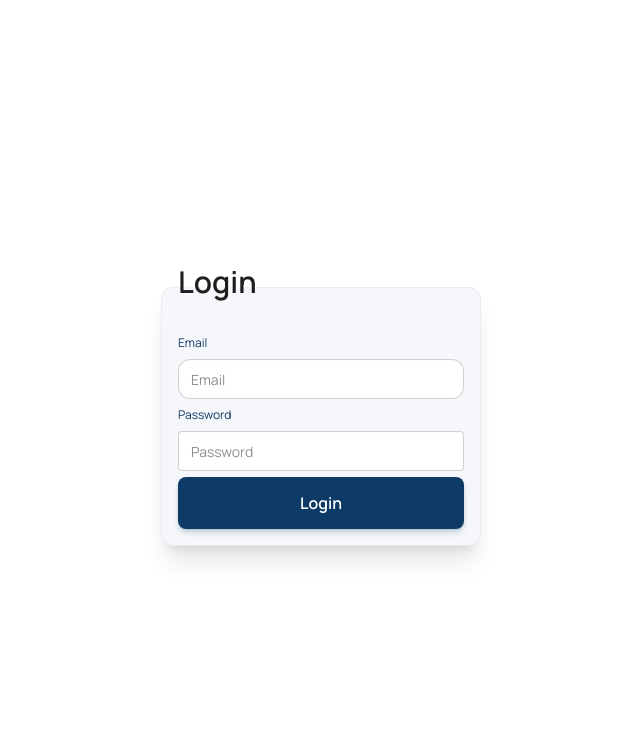
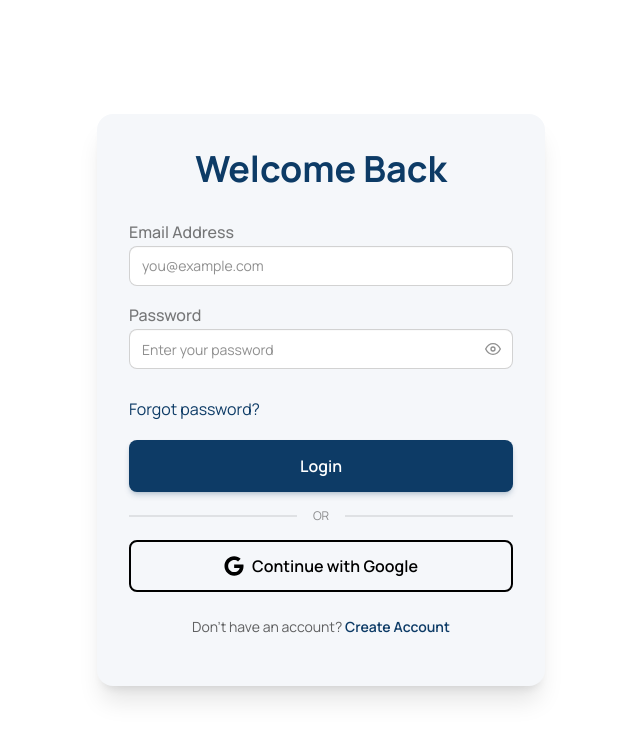
Before and after one commit to khorshedsadhin/eTuitionBd-client, a React (Vite) app: page /login in a window 1280 px wide. Shown: the top 740 px of the page, without its empty margins (319-959 px from the left). Built offline with nearby package versions, Linux system fonts and the light colour scheme; no server answers.

Commit message:
designed the login page

```diff
--- a/package.json
+++ b/package.json
@@ -16,6 +16,7 @@
     "@tanstack/react-query-devtools": "^5.91.1",
     "axios": "^1.13.2",
     "firebase": "^12.6.0",
+    "framer-motion": "^12.23.26",
     "react": "^19.2.0",
     "react-dom": "^19.2.0",
     "react-hook-form": "^7.68.0",
--- a/src/components/Shared/Button/Button.jsx
+++ b/src/components/Shared/Button/Button.jsx
@@ -34,8 +34,8 @@ const Button = ({
       ? "border-2 border-accent text-accent hover:bg-accent hover:text-black"
       : "bg-accent text-black hover:bg-accent/90 shadow-md shadow-accent/20 border-2 border-transparent",
 
-    ghost:
-      "bg-transparent text-primary hover:bg-base-200 border-2 border-transparent",
+    blackOutline:
+      "border-2 border-black text-black hover:bg-black hover:text-white",
 
     error: "bg-error text-white hover:bg-error/90 border-2 border-transparent",
   };
--- a/src/pages/Login/Login.jsx
+++ b/src/pages/Login/Login.jsx
@@ -1,22 +1,134 @@
-import React from "react";
+import React, { useState } from "react";
+import { useForm } from "react-hook-form";
+import { Link } from "react-router";
+import { motion } from "framer-motion";
+import { FiEye, FiEyeOff } from "react-icons/fi";
+import { FaGoogle } from "react-icons/fa";
 import Button from "../../components/Shared/Button/Button";
 
 const Login = () => {
+	const [showPassword, setShowPassword] = useState(false);
+	const {
+		register,
+		handleSubmit,
+		formState: { errors },
+	} = useForm();
+
+	const onSubmit = (data) => {
+		console.log("Login Data:", data);
+	};
+
+	const handleGoogleLogin = () => {
+		console.log("Google Login Clicked");
+	};
+
 	return (
-		<div className="flex items-center justify-center min-h-screen">
-			<fieldset className="fieldset shadow-xl bg-base-200 border-base-300 rounded-xl w-xs border p-4">
-				<legend className="fieldset-legend">
-          <h4>Login</h4>
-        </legend>
+		<div className="flex min-h-screen items-center justify-center bg-base-100 px-4 py-10">
+			<motion.div
+				initial={{ opacity: 0, scale: 0.95 }}
+				animate={{ opacity: 1, scale: 1 }}
+				transition={{ duration: 0.3, ease: "easeOut" }}
+				className="w-full max-w-md overflow-hidden rounded-2xl bg-base-200 shadow-xl"
+			>
+				<div className="p-8">
+					<div className="text-center">
+						<h3 className="text-primary font-bold">Welcome Back</h3>
+					</div>
 
-				<label className="label text-primary">Email</label>
-				<input type="email" className="input rounded-xl" placeholder="Email" />
+					{/* form */}
+					<form onSubmit={handleSubmit(onSubmit)} className="space-y-4 pt-4">
+						{/* email */}
+						<div className="form-control">
+							<label className="label">
+								<span className="label-text font-medium">Email Address</span>
+							</label>
 
-				<label className="label text-primary">Password</label>
-				<input type="password" className="input" placeholder="Password" />
+							<input
+								type="email"
+								placeholder="you@example.com"
+								className={`input input-bordered w-full rounded-lg focus:border-primary focus:outline-none ${
+									errors.email ? "input-error" : ""
+								}`}
+								{...register("email", { required: "Email is required" })}
+							/>
+							{errors.email && (
+								<span className="mt-1 text-xs text-error">
+									{errors.email.message}
+								</span>
+							)}
+						</div>
 
-        <Button label={'Login'} />
-			</fieldset>
+						{/* password */}
+						<div className="form-control">
+							<label className="label">
+								<span className="label-text font-medium">Password</span>
+							</label>
+
+							<div className="relative">
+								<input
+									type={showPassword ? "text" : "password"}
+									placeholder="Enter your password"
+									className={`input input-bordered w-full rounded-lg focus:border-primary focus:outline-none ${
+										errors.password ? "input-error" : ""
+									}`}
+									{...register("password", {
+										required: "Password is required",
+										minLength: {
+											value: 6,
+											message: "Password must be at least 6 characters",
+										},
+									})}
+								/>
+								<button
+									type="button"
+									onClick={() => setShowPassword(!showPassword)}
+									className="absolute inset-y-0 right-0 flex items-center pr-3 text-base-content/50 hover:text-primary"
+								>
+									{showPassword ? <FiEyeOff /> : <FiEye />}
+								</button>
+							</div>
+							{errors.password && (
+								<span className="mt-1 text-xs text-error">
+									{errors.password.message}
+								</span>
+							)}
+							<br></br>
+
+							<label className="label">
+								<Link
+									to={"#"}
+									className="label-text-alt link link-hover text-primary"
+								>
+									Forgot password?
+								</Link>
+							</label>
+						</div>
+
+						{/* submit */}
+						<Button label="Login" type="submit" fullWidth />
+					</form>
+
+					<div className="divider text-xs text-base-content/50">OR</div>
+					<Button
+						onClick={handleGoogleLogin}
+						label="Continue with Google"
+						variant="blackOutline"
+						icon={FaGoogle}
+						fullWidth
+					/>
+
+					{/* Footer */}
+					<p className="mt-6 text-center text-sm text-base-content/70">
+						Don't have an account?{" "}
+						<Link
+							to="/register"
+							className="font-semibold text-primary hover:underline"
+						>
+							Create Account
+						</Link>
+					</p>
+				</div>
+			</motion.div>
 		</div>
 	);
 };
```
Also changed, not shown: 1 other file (tests, documents, lock files or other folders).
